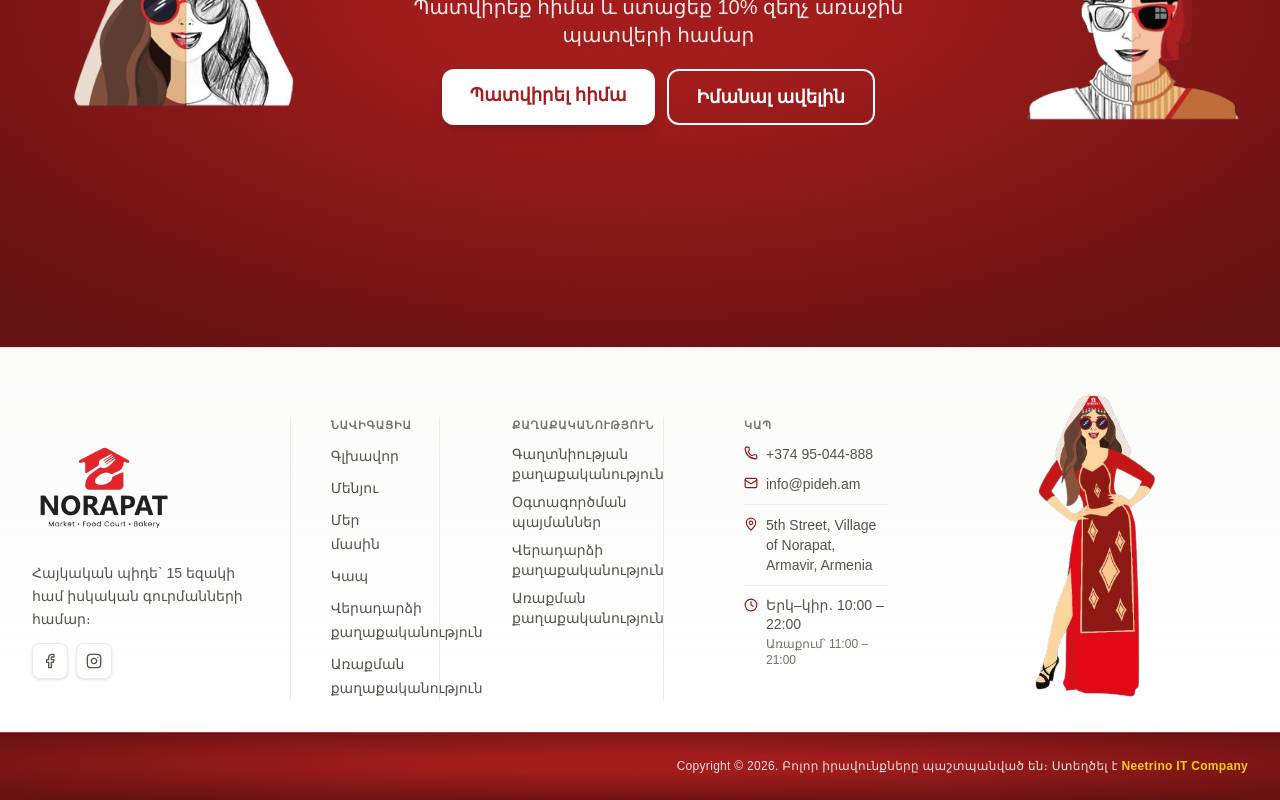
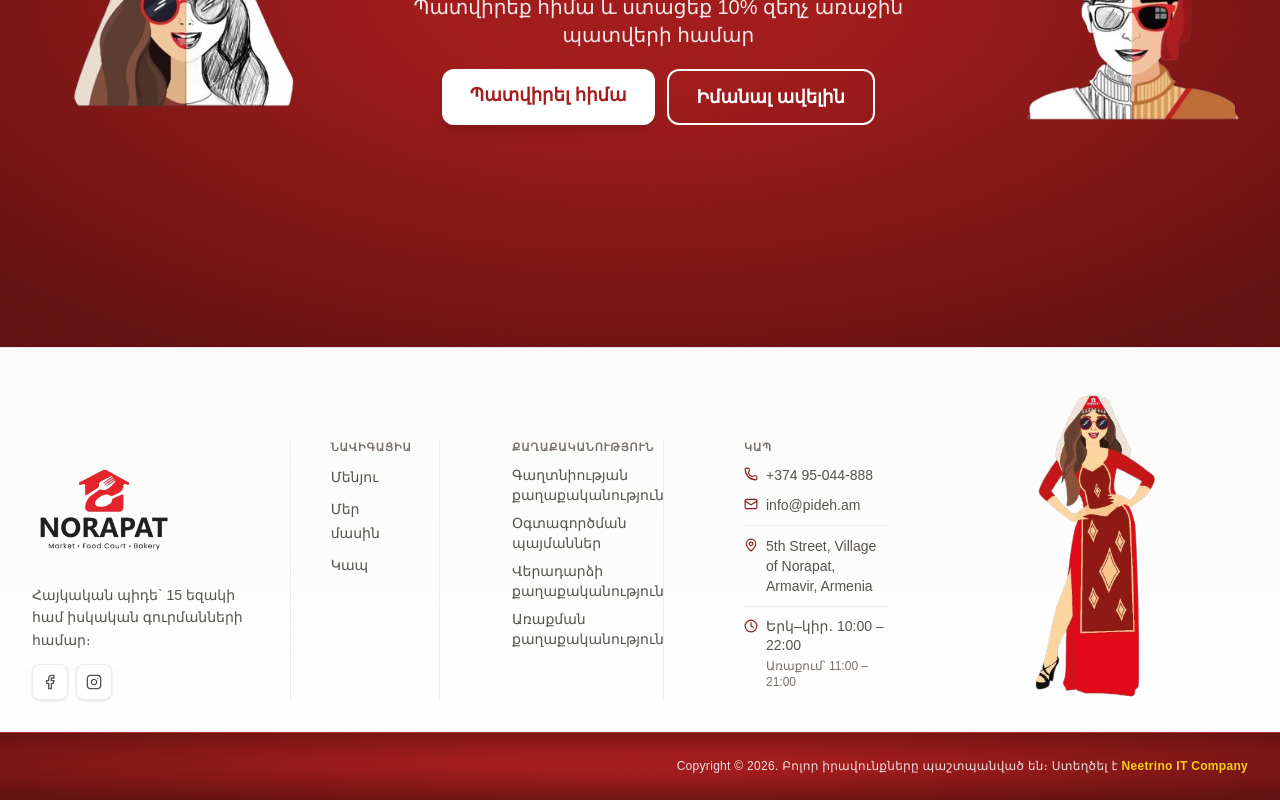
Before and after one commit to neetrino/norapat.am, a Next.js app: page / in a window 1280 px wide. Shown: the part 2943-3743 px from the top of the page. Built offline with nearby package versions, Linux system fonts and the light colour scheme; no server answers; the database is empty.

Commit message:
navigaciayi syunyakic hanel 2 qaxaqakanutyunnery u glxavory

```diff
--- a/src/components/Footer.tsx
+++ b/src/components/Footer.tsx
@@ -66,11 +66,6 @@ export default function Footer() {
                 </h2>
                 <ul className="space-y-2">
                   <li>
-                    <Link href="/" className={LINK_BASE}>
-                      {nav.home}
-                    </Link>
-                  </li>
-                  <li>
                     <Link href="/products" className={LINK_BASE}>
                       {nav.menu}
                     </Link>
@@ -83,16 +78,6 @@ export default function Footer() {
                   <li>
                     <Link href="/contact" className={LINK_BASE}>
                       {nav.contact}
-                    </Link>
-                  </li>
-                  <li>
-                    <Link href="/refund" className={LINK_BASE}>
-                      {f.refundPolicy}
-                    </Link>
-                  </li>
-                  <li>
-                    <Link href="/delivery" className={LINK_BASE}>
-                      {f.deliveryPolicy}
                     </Link>
                   </li>
                 </ul>
```
